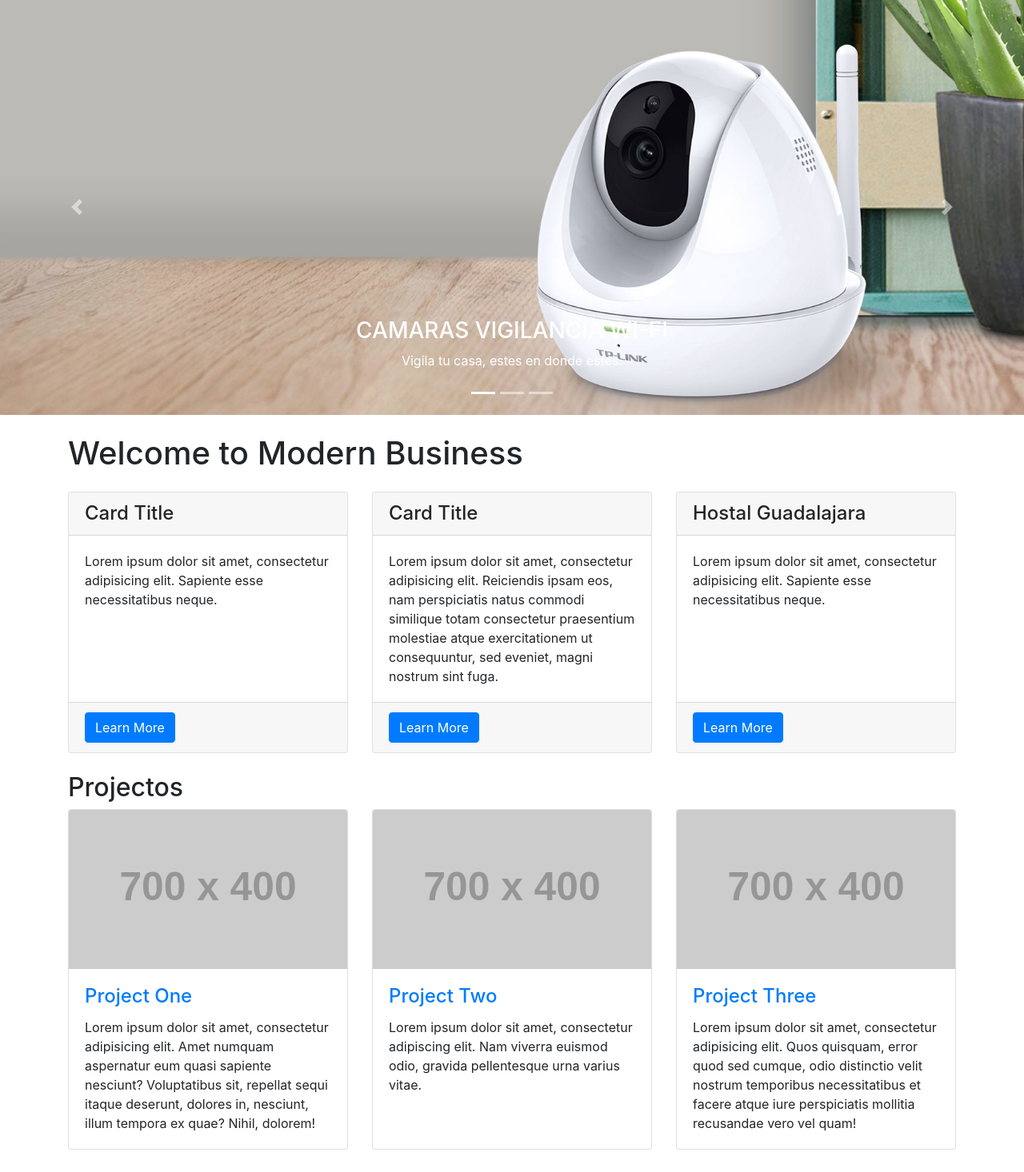
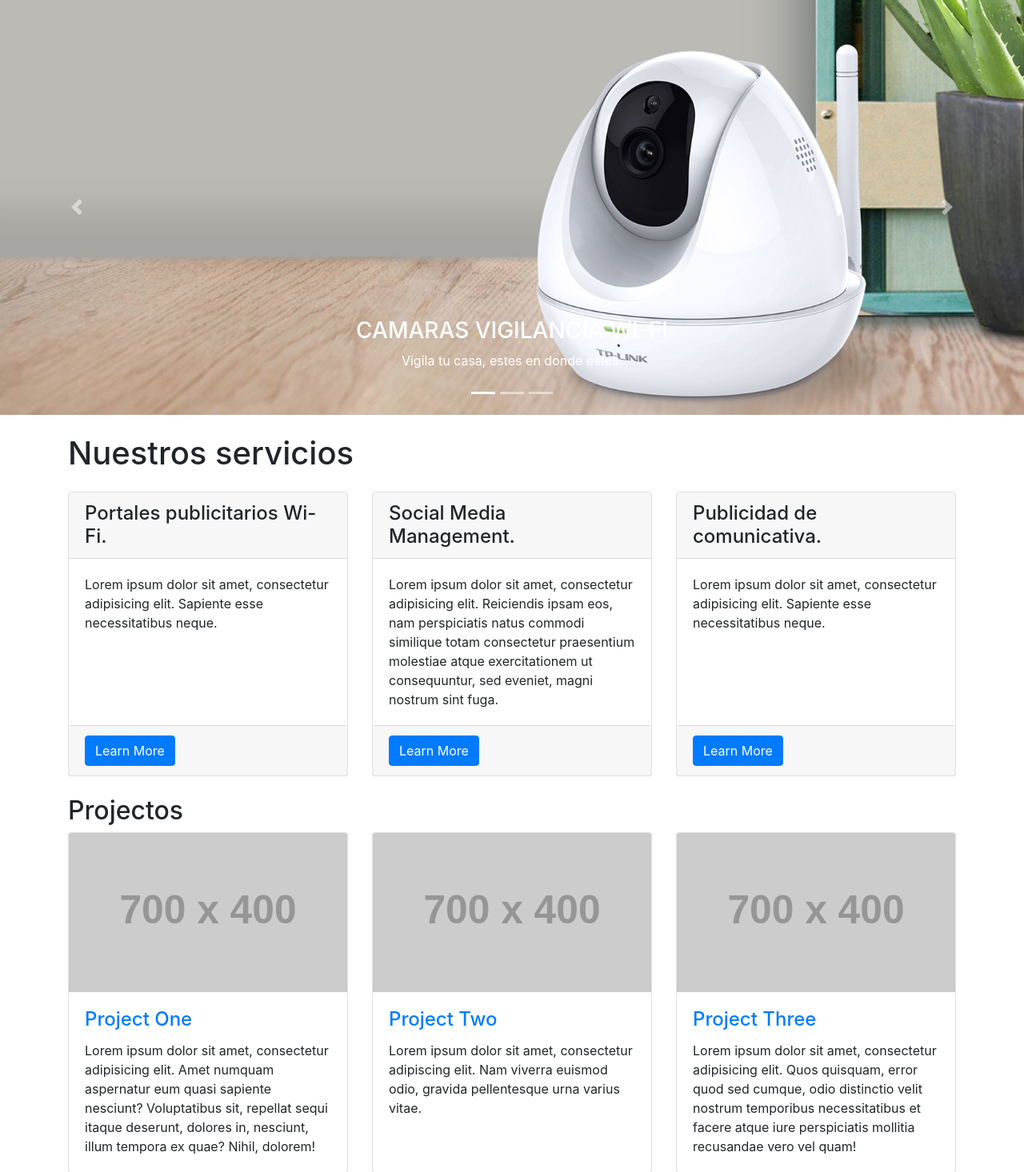
Before and after one commit to yurzon/barandalgdl, a Django app: page /barandalgdl/ in a window 1280 px wide. Shown: the part 57-1523 px from the top of the page at 80% size. Run offline with Django 3.2, Linux system fonts and the light colour scheme; grey boxes labelled with a size stand in for pictures from a placeholder-image service; some libraries are stand-ins or nearby versions.

Commit message:
Adding services section

```diff
--- a/pages/templates/index.html
+++ b/pages/templates/index.html
@@ -48,13 +48,13 @@
   <!-- Page Content -->
   <div class="container">
 
-    <h1 class="my-4">Welcome to Modern Business</h1>
+    <h1 class="my-4">Nuestros servicios</h1>
 
     <!-- Marketing Icons Section -->
     <div class="row">
       <div class="col-lg-4 mb-4">
         <div class="card h-100">
-          <h4 class="card-header">Card Title</h4>
+          <h4 class="card-header">Portales publicitarios Wi-Fi.</h4>
           <div class="card-body">
             <p class="card-text">Lorem ipsum dolor sit amet, consectetur adipisicing elit. Sapiente esse necessitatibus neque.</p>
           </div>
@@ -65,7 +65,7 @@
       </div>
       <div class="col-lg-4 mb-4">
         <div class="card h-100">
-          <h4 class="card-header">Card Title</h4>
+          <h4 class="card-header">Social Media Management.</h4>
           <div class="card-body">
             <p class="card-text">Lorem ipsum dolor sit amet, consectetur adipisicing elit. Reiciendis ipsam eos, nam perspiciatis natus commodi similique totam consectetur praesentium molestiae atque exercitationem ut consequuntur, sed eveniet, magni nostrum sint fuga.</p>
           </div>
@@ -76,7 +76,7 @@
       </div>
       <div class="col-lg-4 mb-4">
         <div class="card h-100">
-          <h4 class="card-header">Hostal Guadalajara</h4>
+          <h4 class="card-header">Publicidad de comunicativa.</h4>
           <div class="card-body">
             <p class="card-text">Lorem ipsum dolor sit amet, consectetur adipisicing elit. Sapiente esse necessitatibus neque.</p>
           </div>
```
